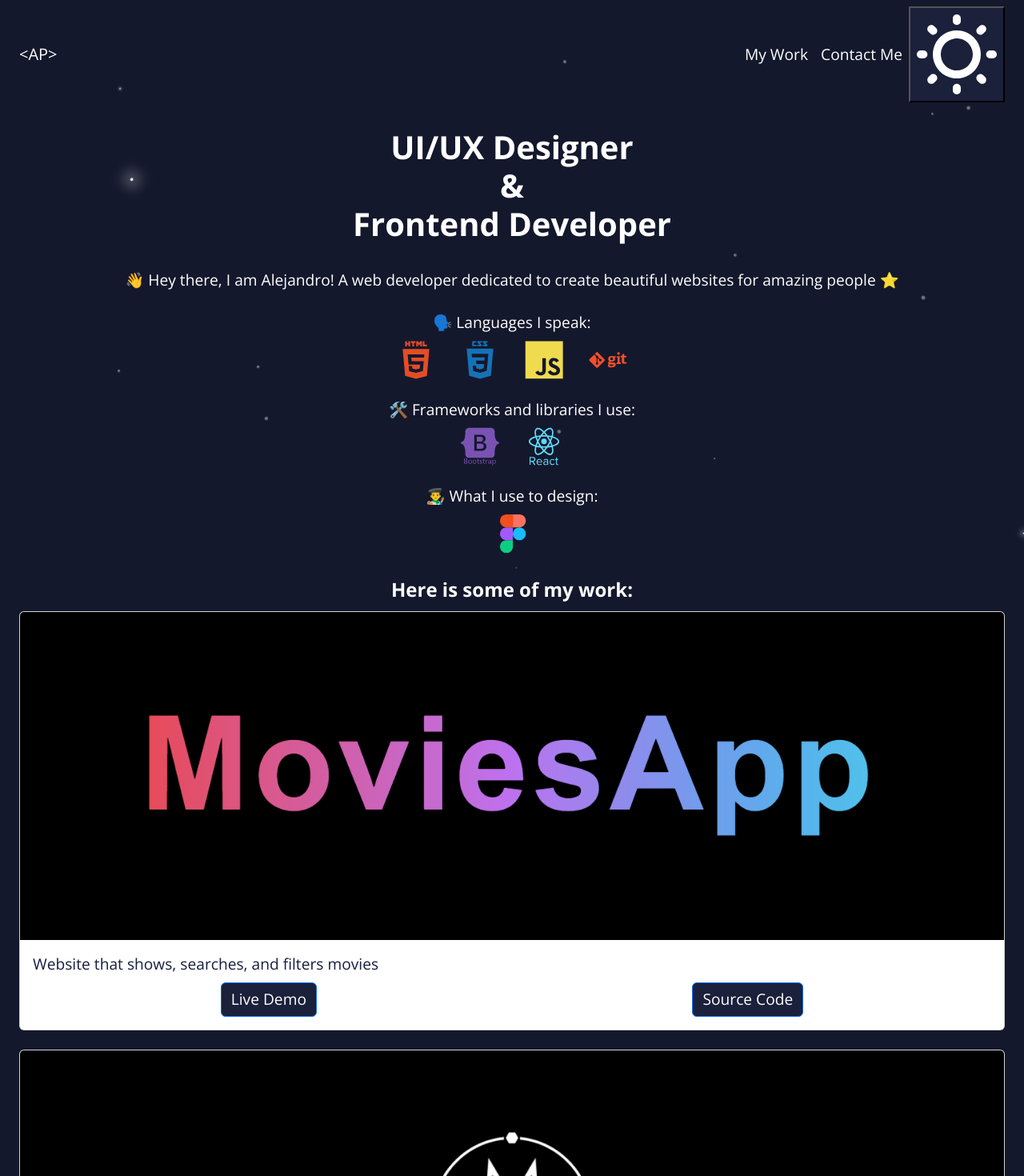
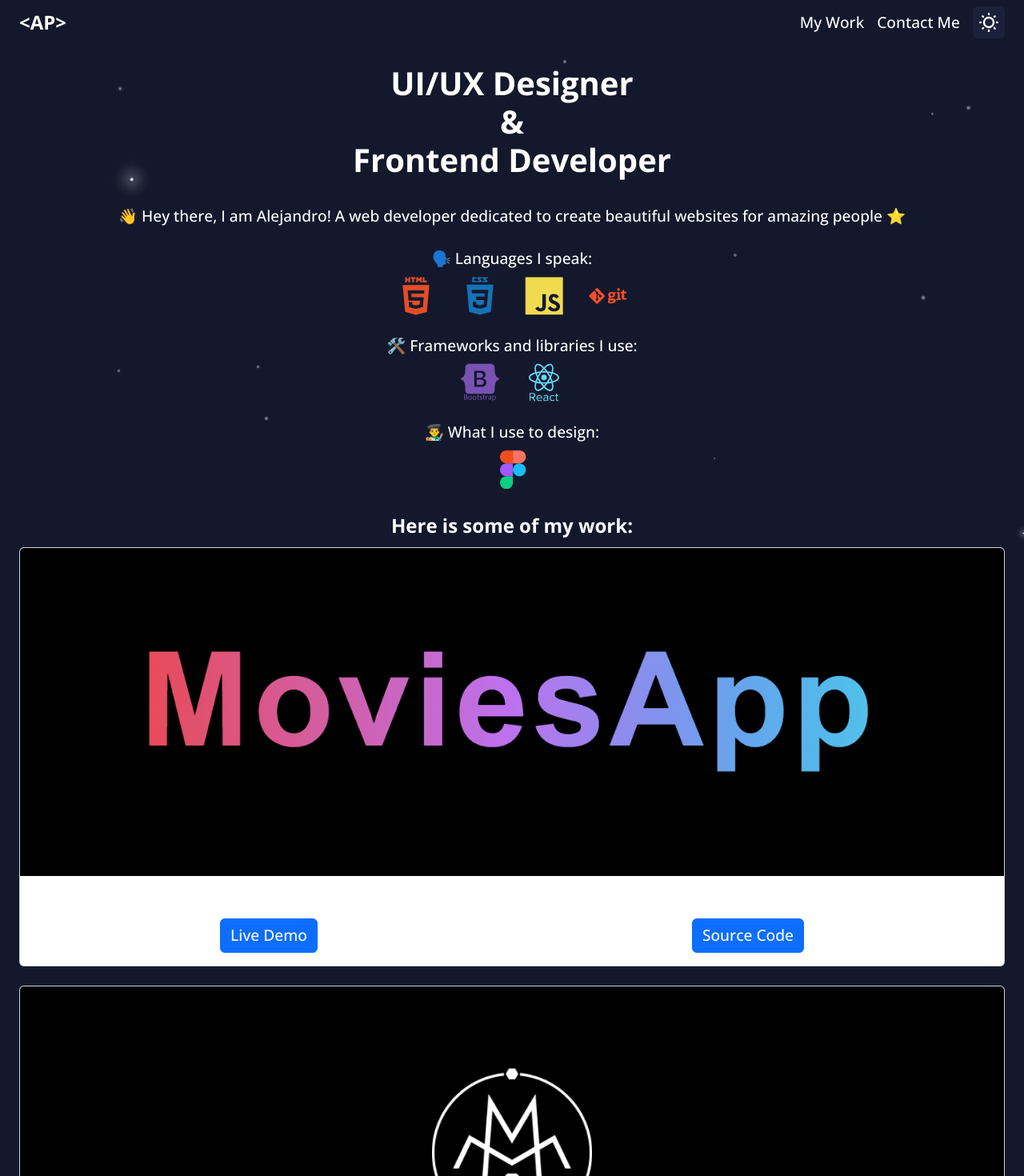
Before and after one commit to alejandro-pedrazaaa/alejandro-pedrazaaa.github.io, a React (Create React App) app: page / in a window 1280 px wide. Shown: the top 1470 px of the page at 80% size. Built offline with nearby package versions, Linux system fonts and the light colour scheme.

Commit message:
finish NavBar

```diff
--- a/public/index.html
+++ b/public/index.html
@@ -23,7 +23,7 @@
     <link rel="preconnect" href="https://fonts.googleapis.com" />
     <link rel="preconnect" href="https://fonts.gstatic.com" crossorigin />
     <link
-      href="https://fonts.googleapis.com/css2?family=Open+Sans:wght@300;400;500;600;700&display=swap"
+      href="https://fonts.googleapis.com/css2?family=Open+Sans:wght@300;400;500;600;700;800&display=swap"
       rel="stylesheet"
     />
   </head>
--- a/src/Components/NavBar.js
+++ b/src/Components/NavBar.js
@@ -5,21 +5,11 @@
 export const NavBar = ({ theme, toggleTheme }) => {
   return (
     <nav className="navbar">
-      <div className="container-fluid p-0">
-        <div>
-          <a className="navbar-brand" href="#home">
-            &#60;AP&#62;
-          </a>
+      <div className="d-flex align-items-center">
+        <span className="logo-text">&#60;AP&#62;</span>
       </div>
       <div className="d-flex align-items-center">
-          <Link
-            to="my-work"
-            spy={true}
-            smooth={true}
-            offset={-5}
-            duration={100}
-            className="p-2"
-          >
+        <Link to="my-work" spy={true} smooth={true} offset={-5} duration={100}>
           My Work
         </Link>
         <Link
@@ -28,26 +18,20 @@
           smooth={true}
           offset={-5}
           duration={100}
-            className="p-2"
+          className="px-3"
         >
           Contact Me
         </Link>
-          <button className="p-2" onClick={toggleTheme}>
+        <button
+          className="p-2 d-flex align-items-center justify-content-center"
+          onClick={toggleTheme}
+        >
           {theme === "light" ? (
-              <img
-                src={moon}
-                alt="Moon icon"
-                className="d-flex justify-content-center"
-              />
+            <img src={moon} alt="Moon icon" />
           ) : (
-              <img
-                src={sun}
-                alt="Sun icon"
-                className="d-flex justify-content-center"
-              />
+            <img src={sun} alt="Sun icon" />
           )}
-          </button>{" "}
-        </div>
+        </button>
       </div>
     </nav>
   );
--- a/src/Styles/App.css
+++ b/src/Styles/App.css
@@ -1,6 +1,6 @@
 :root {
-  --font-regular: 400;
-  --font-semiBold: 600;
+  --font-medium: 500;
+  /* --font-semiBold: 600; */
   --font-bold: 700;
 }
 * {
@@ -9,6 +9,7 @@
   padding: 0;
   font-family: "Open Sans", sans-serif;
 }
+/******************************* Body *******************************/
 body {
   padding: 0 1.5rem;
   transition: all 0.25s ease-in-out;
@@ -25,9 +26,22 @@
 body a {
   font-size: 1.2rem;
   text-decoration: none;
+  font-weight: var(--font-medium);
 }
 
 /******************************* NavBar *******************************/
+.navbar .logo-text {
+  font-size: 1.5rem;
+  font-weight: var(--font-bold);
+}
+.navbar button {
+  background: none;
+  border: none;
+  border-radius: 0.375rem;
+}
+.navbar button img {
+  width: 1.5rem;
+}
 /******************************* AboutMe *******************************/
 /******************************* MyWork *******************************/
 /******************************* ContactMe *******************************/
--- a/src/Styles/Global.Styles.js
+++ b/src/Styles/Global.Styles.js
@@ -1,11 +1,18 @@
 import { createGlobalStyle } from "styled-components";
 
 export const GlobalStyles = createGlobalStyle`
+  /******************************* Body *******************************/
   body {
     background: ${({ theme }) => theme.body} !important;
     color: ${({ theme }) => theme.text} !important;
   }
-  /******************************* FIREFLIES *******************************/
+  body h1,
+  body h2,
+  body p,
+  body a {
+    color: ${({ theme }) => theme.text} !important;
+  }
+  /******************************* Fireflies *******************************/
   .firefly::before {
     background: ${({ theme }) => theme.text} !important;
   }
@@ -24,27 +31,8 @@
       box-shadow: 0 0 2vw 0.4vw ${({ theme }) => theme.text};
     }
   }
-  /******************************* NAVBAR *******************************/
-  .navbar a {
-    color: ${({ theme }) => theme.text} !important;
-  }
+  /******************************* NavBar *******************************/
   .navbar button {
     background: ${({ theme }) => theme.toggleButton} !important;
   }
-  /******************************* WORK *******************************/
-  .card {
-    background: ${({ theme }) => theme.reverseBody} !important;
-  }
-  .card-text {
-    color: ${({ theme }) => theme.reverseText} !important;
-  }
-  .card-body button {
-    background: ${({ theme }) => theme.toggleButton} !important;
-  }
-  .card-body button a {
-    color: ${({ theme }) => theme.text} !important;
-  }
-  .card-body p {
-    color: ${({ theme }) => theme.reverseText} !important;
-  }
 `;
```
Lines whose indentation alone changed are shown as unchanged.
